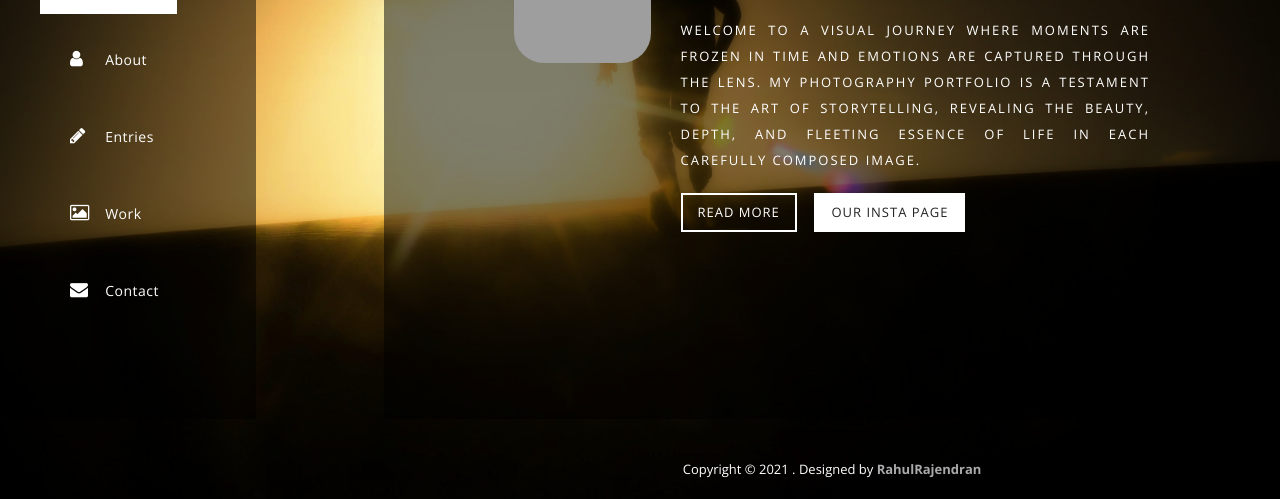
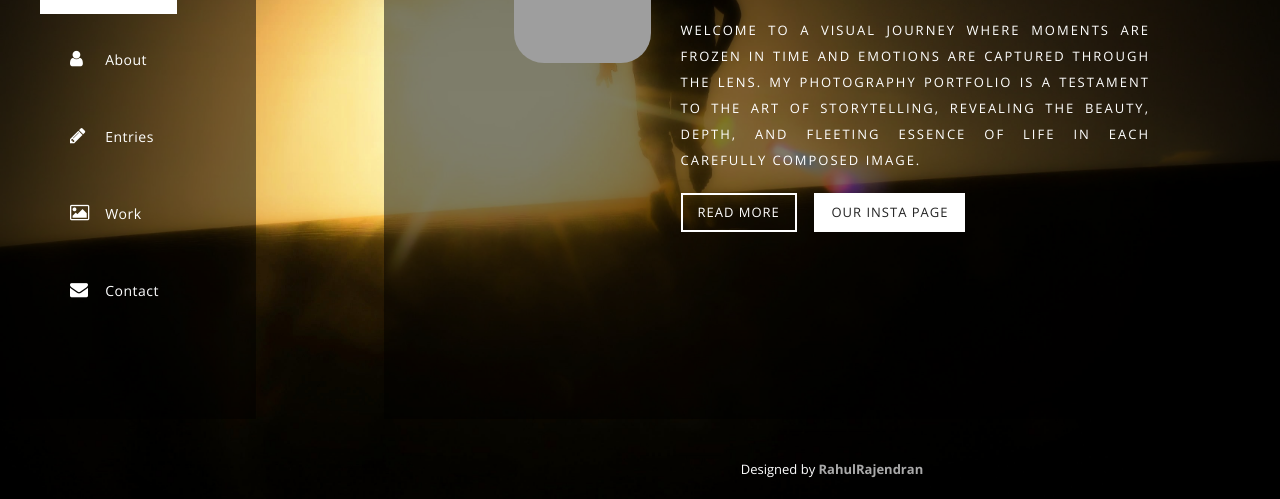
Before and after one commit to RahulCaptures/portfolio, a plain HTML site: page index.html in a window 1280 px wide. Shown: the part 301-800 px from the top of the page. Drawn offline with nearby package versions, Linux system fonts and the light colour scheme; grey boxes are pictures that could not be loaded.

Commit message:
Designed by

```diff
--- a/index.html
+++ b/index.html
@@ -410,8 +410,7 @@
 
         <div class="footer">
           <div class="content">
-              <p>Copyright &copy; 2021 . <span class="credits">
-                Designed by <a href="https://www.linkedin.com/in/rahulrajrajendran
+              <p>Designed by <a href="https://www.linkedin.com/in/rahulrajrajendran
                 " target="_blank"><b>RahulRajendran</b></a>
               </span></p>
           </div>
```
